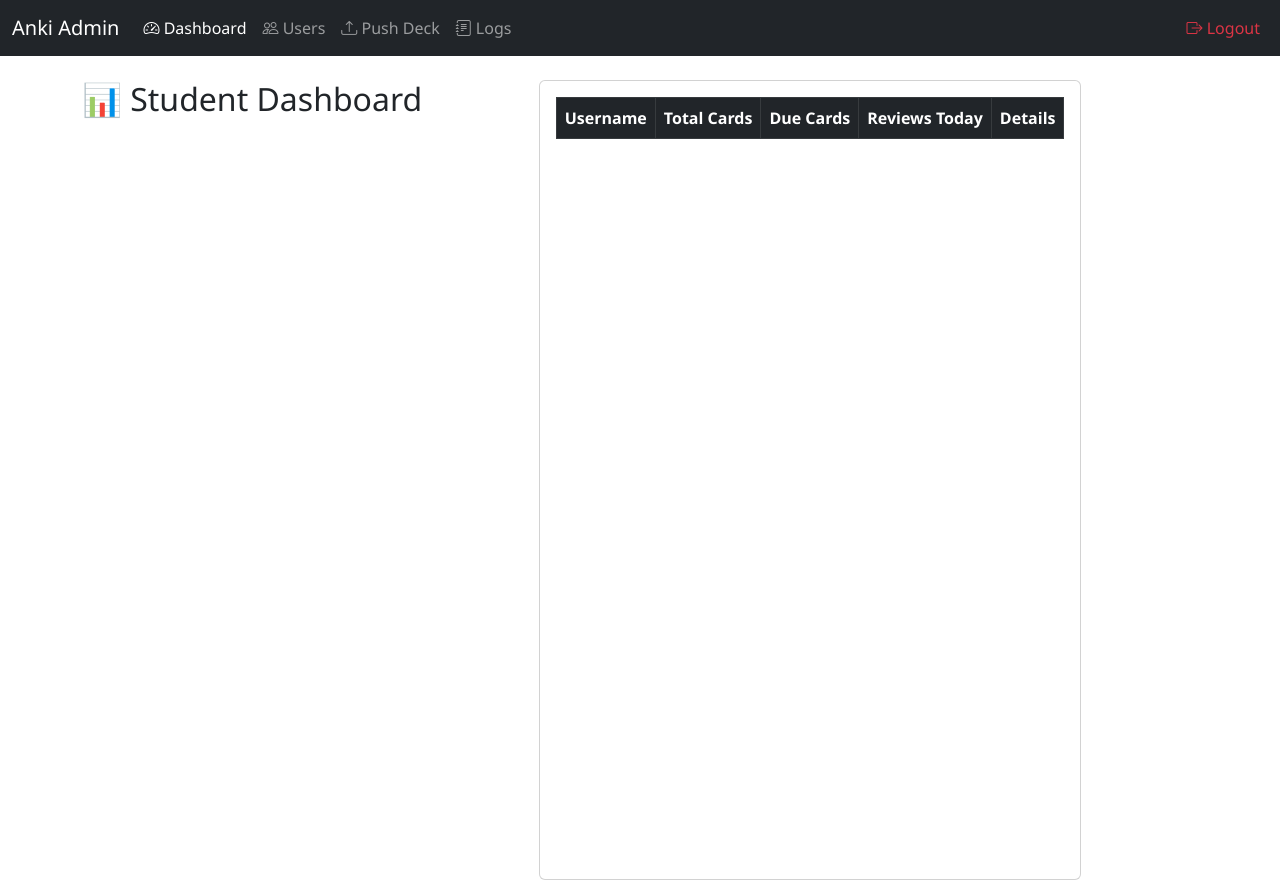
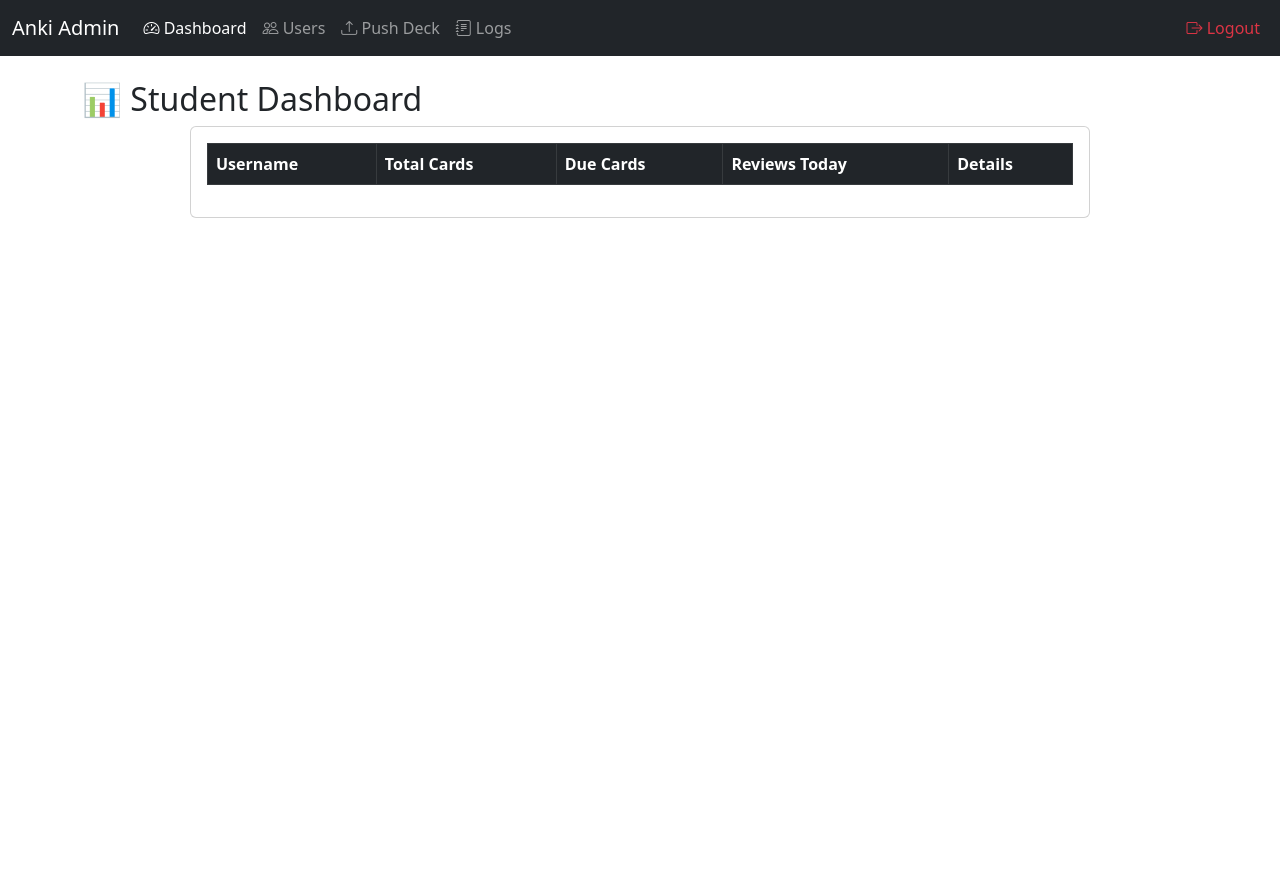
Before and after one commit to rvkmar/ankiserver, a Flask app: page / in a window 1280 px wide. After the commit the page ends 218 px from the top, so only its background shows below. Run offline with Flask 3, Linux system fonts and the light colour scheme; the visitor is signed in with stand-in values (Sample User, id 1); lists and menus that the app fills with data are empty; parts of the project's set-up code (start-up, migrations or seed data) failed here and were passed over.

Commit message:
style css modified

```diff
--- a/anki-user-manager/static/css/style.css
+++ b/anki-user-manager/static/css/style.css
@@ -1,11 +1,11 @@
-body {
+/* body {
   font-family: "Segoe UI", Arial, sans-serif;
 }
 .container {
   display: flex;
   min-height: 100vh;
 }
-/* .sidebar {
+.sidebar {
   width: 220px;
   background: #2c3e50;
   color: white;
@@ -32,10 +32,11 @@ body {
   flex: 1;
   padding: 20px;
   background: #fff;
-} */
+}
 .flash-success { background: #d4edda; padding: 10px; margin: 10px 0; }
 .flash-error { background: #f8d7da; padding: 10px; margin: 10px 0; }
 .toggle-pass {
   width: 36px;
   text-align: center;
 }
+ */
```
